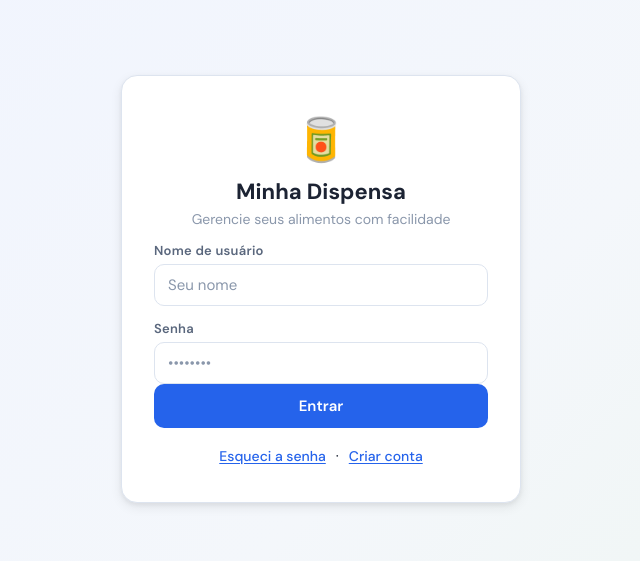
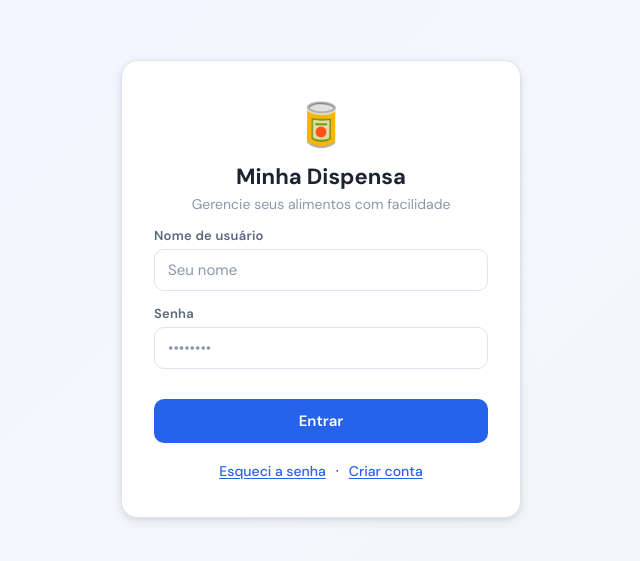
Before and after one commit to YuriAoyagui/Trabalho-Despensa-React, a React (Vite) app in the folder dispensa/: page / in a window 1280 px wide. Shown: the part 111-672 px from the top of the page, without its empty margins (319-959 px from the left). Built offline with nearby package versions, Linux system fonts and the light colour scheme.

Commit message:
refactor: ajustes finos

```diff
--- a/dispensa/src/index.css
+++ b/dispensa/src/index.css
@@ -113,7 +113,7 @@ body {
 .btn-export   { background: var(--primary-t); color: var(--primary); border: 1.5px solid #bfdbfe; }
 .btn-export:hover { background: #dbeafe; }
 
-.btn-full { width: 100%; justify-content: center; padding: 12px; font-size: 15px; }
+.btn-full { width: 100%; justify-content: center; padding: 12px; font-size: 15px; margin-top: 30px; }
 .btn-sm   { padding: 7px 13px; font-size: 13px; }
 
 /* ── Auth Pages ──────────────────────────────────────────── */
```
Also changed, not shown: dispensa/src/utils/sanitize.js (renamed from dispensa/src/utils/sanatize.js), 1 other file (tests, documents, lock files or other folders).
